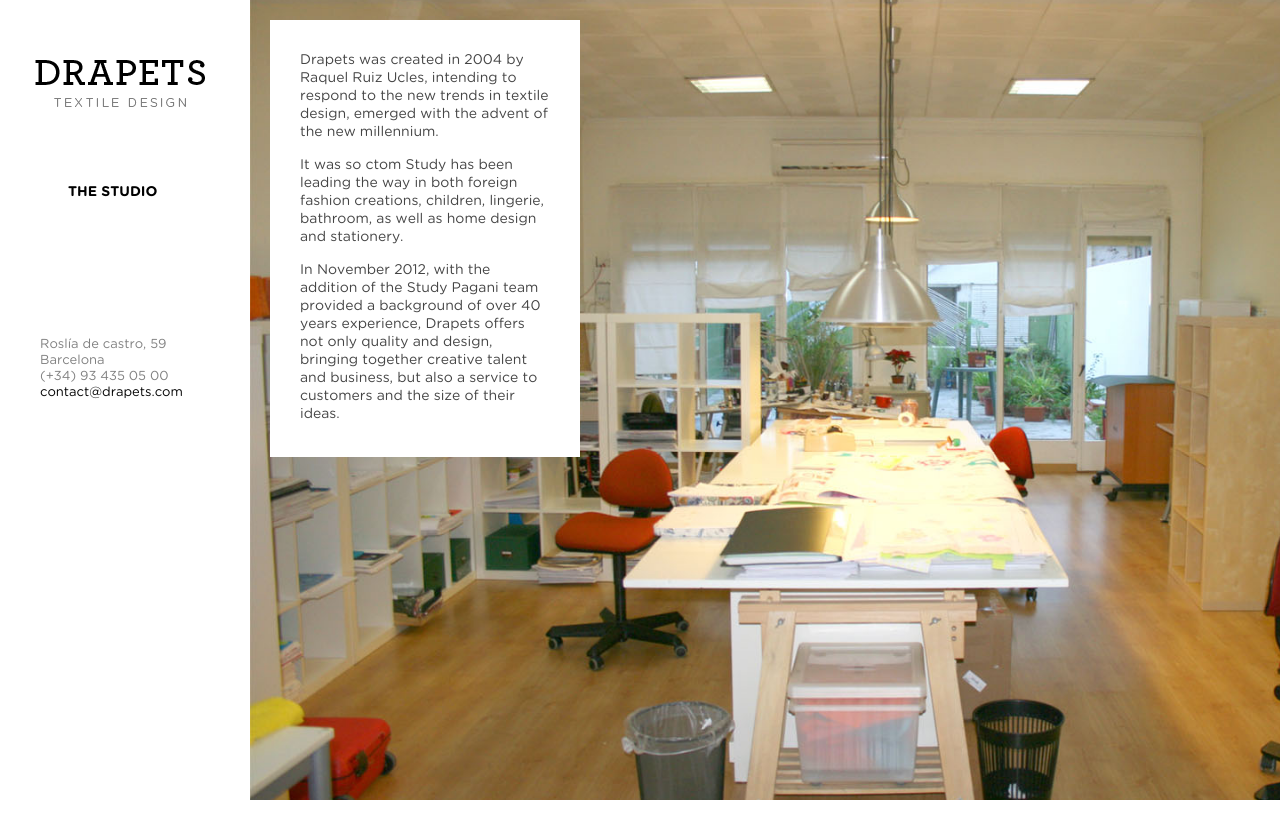
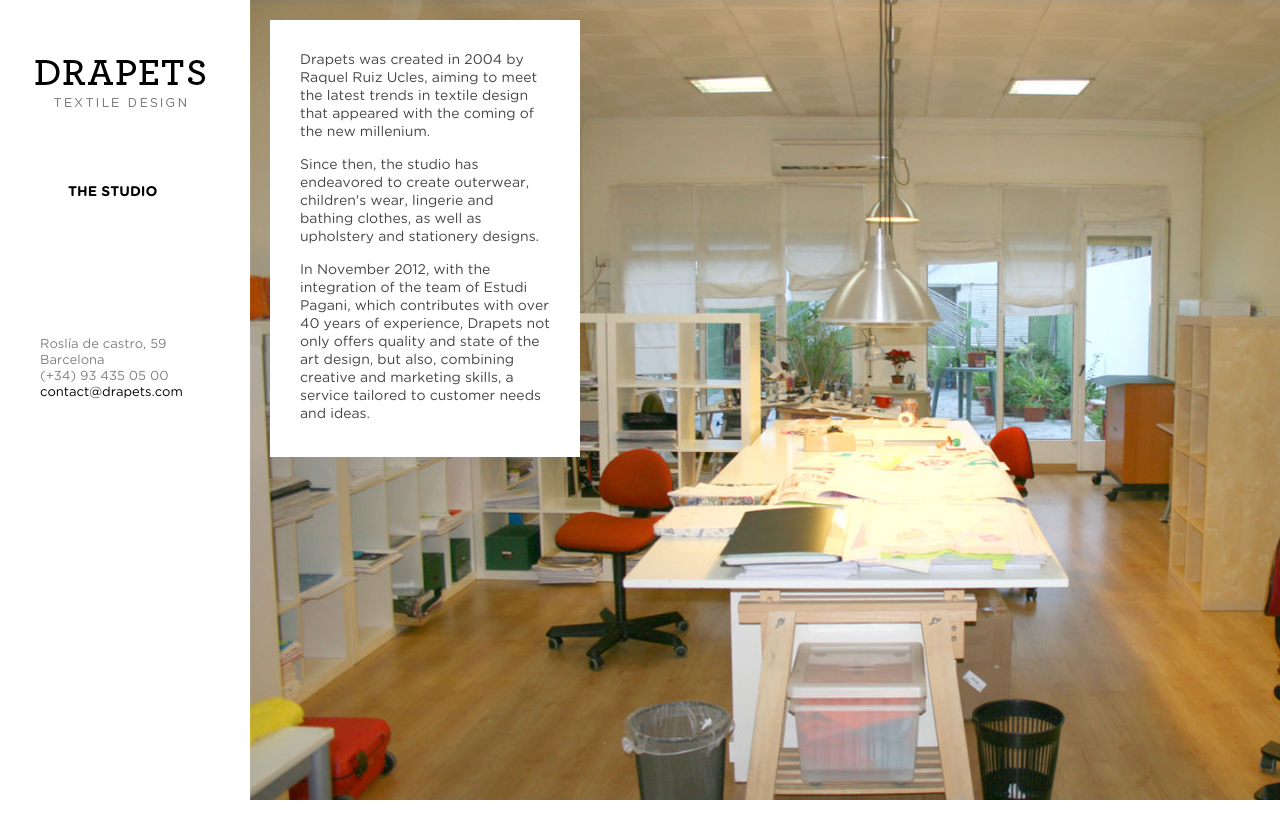
Before and after one commit to drapets/drapets.github.com, a plain HTML site: page index.html in a window 1280 px wide. Drawn offline with Linux system fonts and the light colour scheme.

Commit message:
Fixed Translation

```diff
--- a/index.html
+++ b/index.html
@@ -59,9 +59,9 @@
           <div class="studio">
             <div style="background-image:url('./images/bkgs/studio.jpg');" background="#ffffff" state="Shown" class="img"></div>
             <div class="text">
-              <p>Drapets was created in 2004 by Raquel Ruiz Ucles, intending to respond to the new trends in textile design, emerged with the advent of the new millennium.</p>
-              <p>It was so ctom Study has been leading the way in both foreign fashion creations, children, lingerie, bathroom, as well as home design and stationery.</p>
-              <p>In November 2012, with the addition of the Study Pagani team provided a background of over 40 years experience, Drapets offers not only quality and design, bringing together creative talent and business, but also a service to customers and the size of their ideas.</p>
+              <p>Drapets was created in 2004 by Raquel Ruiz Ucles, aiming to meet the latest trends in textile design that appeared with the coming of the new millenium.</p>
+              <p>Since then, the studio has endeavored to create outerwear, children's wear, lingerie and bathing clothes, as well as upholstery and stationery designs.</p>
+              <p>In November 2012, with the integration of the team of Estudi Pagani, which contributes with over 40 years of experience, Drapets not only offers quality and state of the art design, but also, combining creative and marketing skills, a service tailored to customer needs and ideas.</p>
             </div>
           </div>
         </div>
```
Also changed, not shown: 2 other files.
